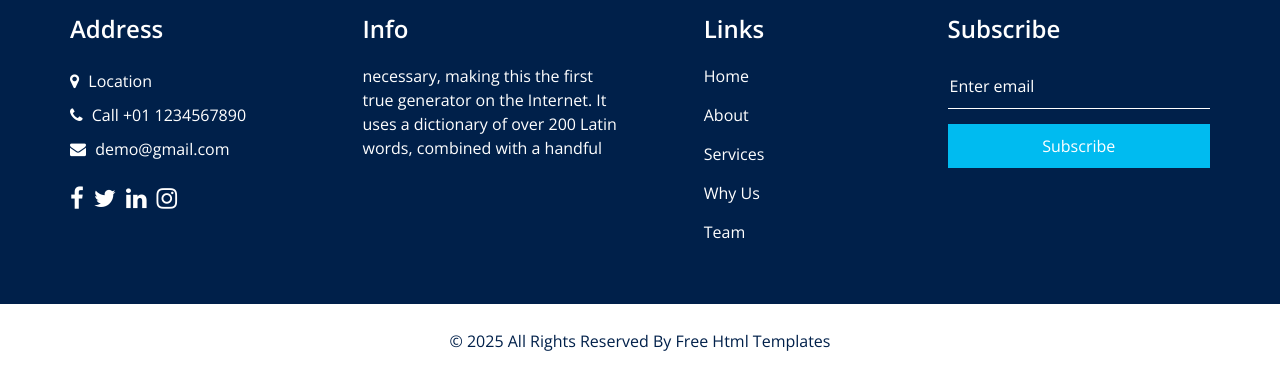
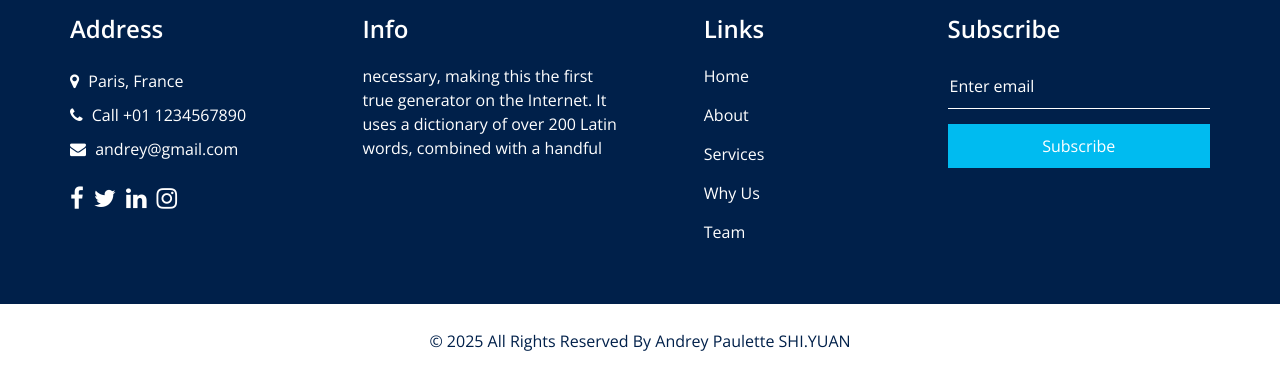
Before and after one commit to Andrey-kimtan/andrey_portfolio, a plain HTML site: page about.html in a window 1280 px wide. Shown: the part 901-1276 px from the top of the page. Drawn offline with nearby package versions, Linux system fonts and the light colour scheme; some packages are replaced by stand-ins of ours.

Commit message:
four commit change the adress location and adress email for the pae about

```diff
--- a/about.html
+++ b/about.html
@@ -148,7 +148,7 @@
               <a href="">
                 <i class="fa fa-map-marker" aria-hidden="true"></i>
                 <span>
-                  Location
+                  Paris, France
                 </span>
               </a>
               <a href="">
@@ -160,7 +160,7 @@
               <a href="">
                 <i class="fa fa-envelope" aria-hidden="true"></i>
                 <span>
-                  demo@gmail.com
+                  andrey@gmail.com
                 </span>
               </a>
             </div>
@@ -236,7 +236,7 @@
     <div class="container">
       <p>
         &copy; <span id="displayYear"></span> All Rights Reserved By
-        <a href="https://html.design/">Free Html Templates</a>
+        <a href="https://html.design/">Andrey Paulette SHI.YUAN</a>
       </p>
     </div>
   </section>
```
